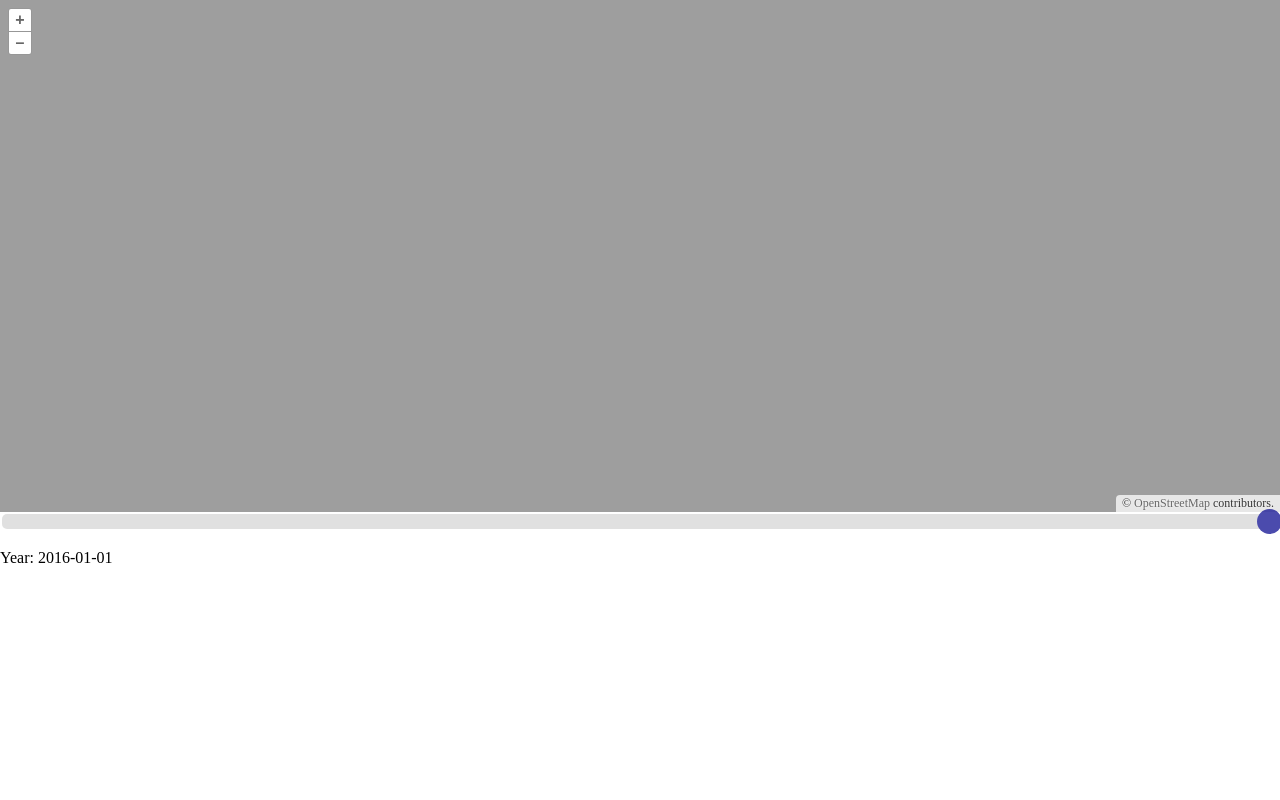
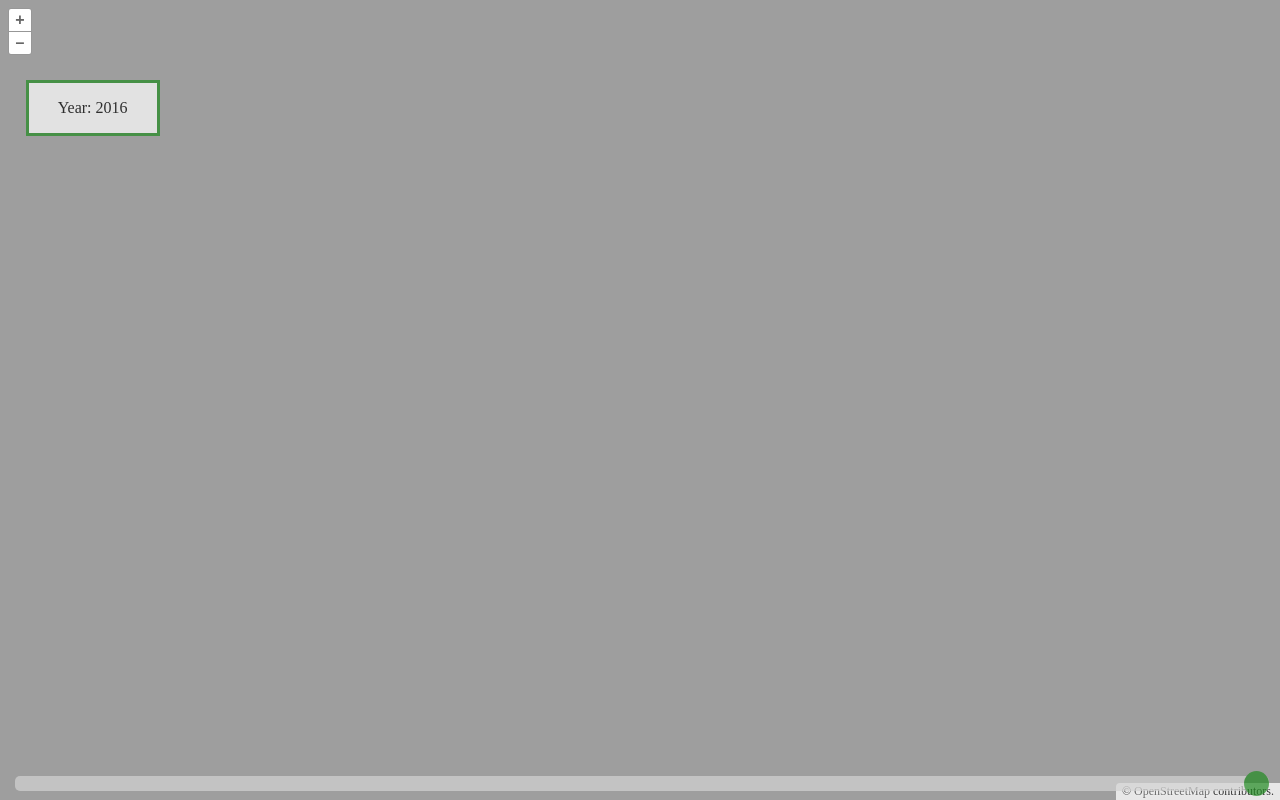
Before and after one commit to minorsecond/co_forestfrag_map, a website built with Parcel: page index.html in a window 1280 px wide. Built offline with nearby package versions, Linux system fonts and the light colour scheme; what ol-layerswitcher would draw is missing.

Commit message:
Display selected year

```diff
--- a/index.html
+++ b/index.html
@@ -6,7 +6,7 @@
     <title>Colorado Land Cover Change</title>
     <style>
         html, body{
-            height: 80%;
+            height: 100%;
             margin: 0;
         }
         #map {
@@ -18,8 +18,10 @@
 <body>
 <div id="map"></div>
 <script src="./main.js"></script>
-<div class="slidercontainer">
+<div style="position:absolute; bottom:5px; width:98%; margin-left: 1%" class="slidercontainer">
     <input type="range" min="0" max="6" class="slider" id="yearRange">
+</div>
+<div id="year_text" class="year_text">
     <p>Year: <span id="date_value"></span></p>
 </div>
 </body>
--- a/main.js
+++ b/main.js
@@ -89,12 +89,12 @@ window.onload = function () {
     sliderRange.value="6";
 
     const dateValue = document.getElementById('date_value');
-    dateValue.innerHTML = dates[sliderRange.value].slice(0, 10)
+    dateValue.innerHTML = dates[sliderRange.value].slice(0, 10).substring(0,4)
     W3MosaicMap.getSource().updateParams({'TIME': dates[this.value]});
     LCMosaicMap.getSource().updateParams({'TIME': dates[this.value]});
 
     sliderRange.oninput = function () {
-        dateValue.innerHTML = dates[this.value].slice(0, 10);
+        dateValue.innerHTML = dates[sliderRange.value].slice(0, 10).substring(0,4)
         console.log(dates[this.value].slice(0, 10));
         W3MosaicMap.getSource().updateParams({'TIME': dates[this.value]});
         LCMosaicMap.getSource().updateParams({'TIME': dates[this.value]});
--- a/style.css
+++ b/style.css
@@ -3,7 +3,7 @@
     width: 120px;
     margin-top: -30px;
     margin-left: 10px;
-    z-index: 100px;
+    z-index: 100;
 }
 
 .slider {
@@ -24,7 +24,7 @@
     width: 25px;
     height: 25px;
     border-radius: 50%;
-    background: 	#00008B;
+    background: 	#228B22;
     cursor: pointer;
 }
 
@@ -35,3 +35,14 @@
     background: #4CAF50;
     cursor: pointer;
 }
+
+.year_text {
+    position: absolute;
+    top: 10%;
+    margin-left: 2%;
+    width: 10%;
+    border: 3px solid forestgreen;
+    background-color: #FFFFFF;
+    opacity: .7;
+    text-align: center;
+}
```
